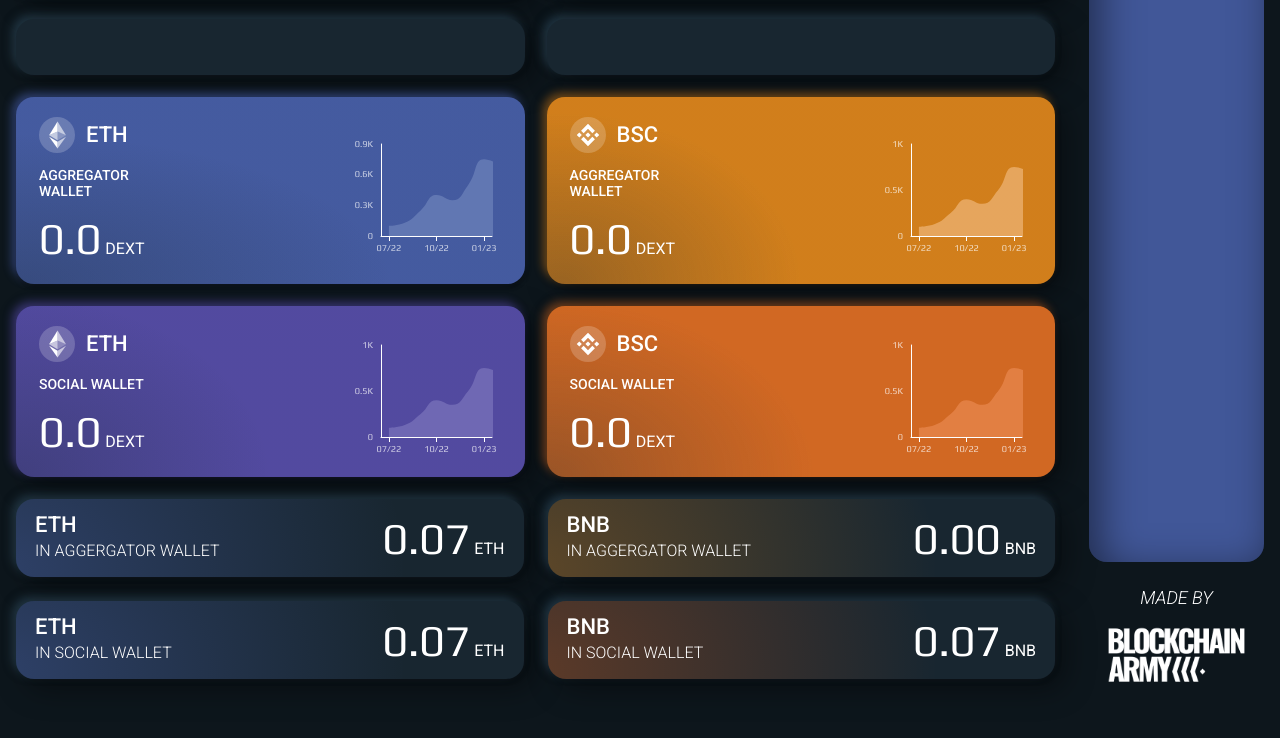
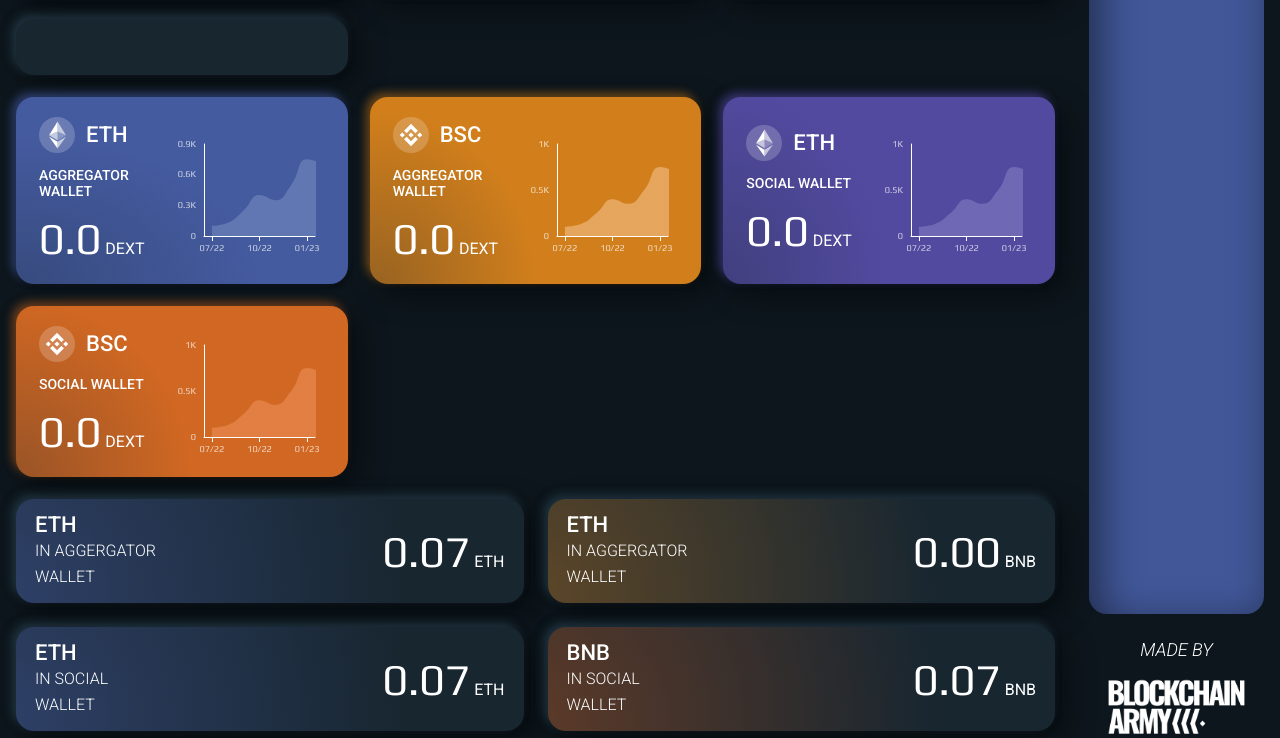
Before and after one commit to mohamedsamehm/Dashboard, a plain HTML site: page index.html in a window 1280 px wide. Shown: the part 931-1669 px from the top of the page. Drawn offline with nearby package versions, Linux system fonts and the light colour scheme.

Commit message:
last changes

```diff
--- a/assets/css/scss/_main.scss
+++ b/assets/css/scss/_main.scss
@@ -90,7 +90,7 @@
     gap: 22px;
     .widgets {
       display: grid;
-      grid-template-columns: repeat(auto-fit, minmax(334px, 1fr));
+      grid-template-columns: repeat(auto-fit, minmax(331px, 1fr));
       gap: 22px;
       @media (max-width: $maxMedium) {
         display: flex;
--- a/index.html
+++ b/index.html
@@ -189,28 +189,28 @@
     </div>
     <div class="widgets widgets-5">
      <div class="widget d-flex justify-content-between align-items-center">
-      <h5 class="m-0"><strong class="d-block">ETH</strong>In Aggergator wallet</h5>
+      <h5 class="m-0"><strong class="d-block">ETH</strong>In Aggergator<br>wallet</h5>
       <div>
        <span class="number">0.07</span>
        <span>ETH</span>
       </div>
      </div>
      <div class="widget d-flex justify-content-between align-items-center">
-      <h5 class="m-0"><strong class="d-block">BNB</strong>In Aggergator wallet</h5>
+      <h5 class="m-0"><strong class="d-block">ETH</strong>In Aggergator<br>wallet</h5>
       <div>
        <span class="number">0.00</span>
        <span>BNB</span>
       </div>
      </div>
      <div class="widget d-flex justify-content-between align-items-center">
-      <h5 class="m-0"><strong class="d-block">ETH</strong>In Social wallet</h5>
+      <h5 class="m-0"><strong class="d-block">ETH</strong>In Social<br>wallet</h5>
       <div>
        <span class="number">0.07</span>
        <span>ETH</span>
       </div>
      </div>
      <div class="widget d-flex justify-content-between align-items-center">
-      <h5 class="m-0"><strong class="d-block">BNB</strong>In Social wallet</h5>
+      <h5 class="m-0"><strong class="d-block">BNB</strong>In Social<br>wallet</h5>
       <div>
        <span class="number">0.07</span>
        <span>BNB</span>
```
Also changed, not shown: assets/css/main.css.
